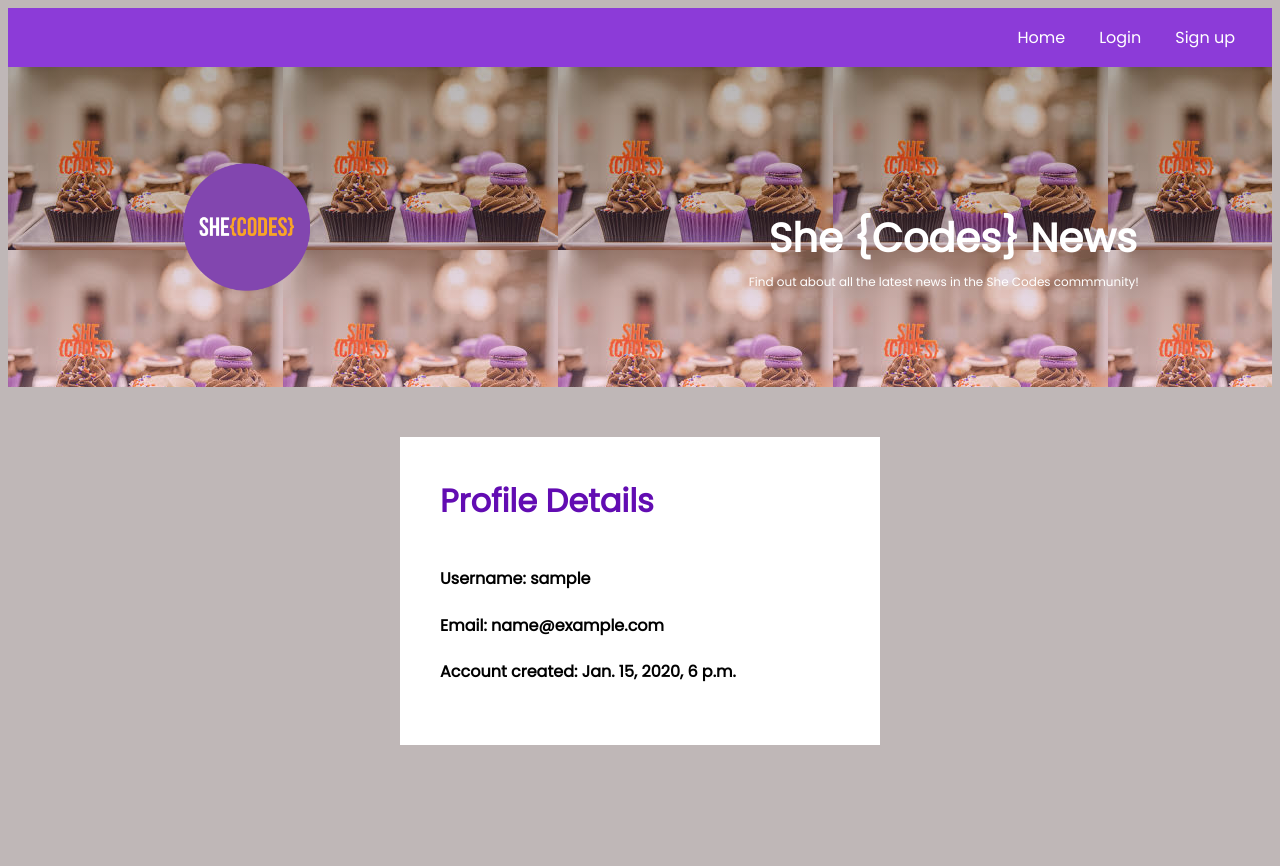
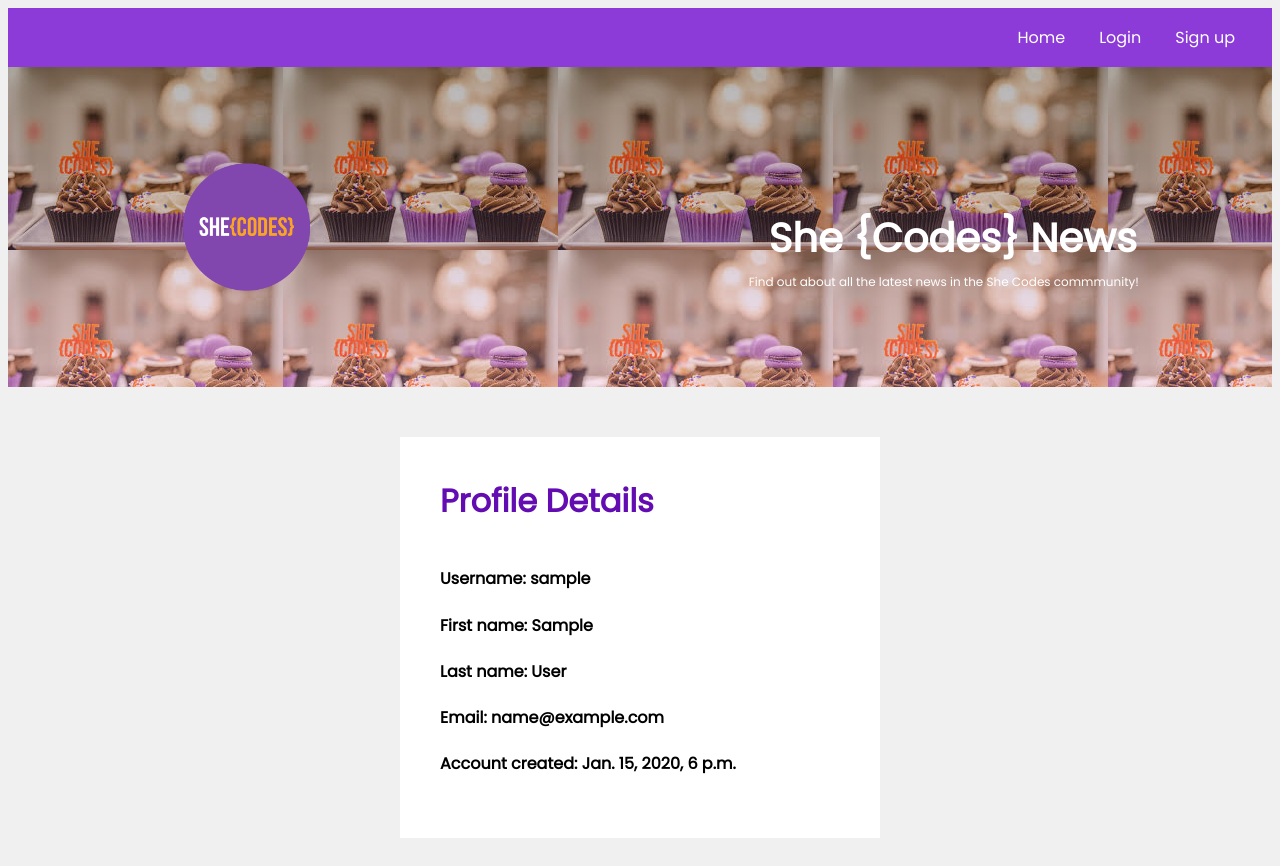
Before and after one commit to SheCodesAus/she-codes-django-news-project-kittypsc, a Django app: page /users/1/ in a window 1280 px wide. Before the commit the page ends 745 px from the top, so only its background shows below. Run offline with Django 4.2, Linux system fonts and the light colour scheme; tables that the repository leaves empty hold one stand-in row (values such as "Sample post"); parts of the project's set-up code (start-up, migrations or seed data) failed here and were passed over.

Commit message:
thursday 15th dec

```diff
--- a/she_codes_news/news/forms.py
+++ b/she_codes_news/news/forms.py
@@ -5,7 +5,7 @@
 class StoryForm(ModelForm):
     class Meta:
         model = NewsStory
-        fields = ['title', 'pub_date', 'image_url', 'content']
+        fields = ['title', 'pub_date', 'first_name', 'last_name', 'image_url', 'content']
         widgets = {
             'pub_date': forms.DateInput(format=('%m/%d/%Y'),
 attrs={'class':'form-control', 'placeholder':'Select a date',
--- a/she_codes_news/news/models.py
+++ b/she_codes_news/news/models.py
@@ -8,7 +8,9 @@
     author = models.ForeignKey(
         USER, on_delete=models.CASCADE
     )
-    # first_name = models.CharField(max_length=100)
+    first_name = models.CharField(max_length=200, default="")
+    last_name = models.CharField(max_length=200, default="")
+
     pub_date = models.DateTimeField()
     content = models.TextField()
     image_url = models.URLField(max_length=200, default="https://picsum.photos/600")
--- a/she_codes_news/news/templates/news/index.html
+++ b/she_codes_news/news/templates/news/index.html
@@ -12,7 +12,7 @@
         <div class='Section-1-sub'>
             {% if request.user.is_authenticated %}
             Welcome back
-            <a href="{% url 'users:user' pk=user.id %}"> {{ user.username }}!</a>
+            <a href="{% url 'users:user' pk=user.id %}"> {{ user.first_name }}!</a>
         </div>
         <div>
             <button type="button" class="btn"><a href="{% url 'news:newStory' %}">Write New Story</a></button>
--- a/she_codes_news/static/styles.css
+++ b/she_codes_news/static/styles.css
@@ -4,7 +4,8 @@
 }
 
 body {
-    background-color: rgb(191, 183, 183);
+    display: flex-start;
+    background-color: rgb(240, 240, 240);
 }
 
 header {
@@ -189,9 +190,9 @@
 /* section 2 */
 
 .section-2 {
-    position: relative;
-    display: wrap;
-
+    position: absolute;
+    display: block;
+    margin-top: 20px;
     justify-content: center;
     align-items: center;
     padding: 10px;
--- a/she_codes_news/users/templates/users/accountView.html
+++ b/she_codes_news/users/templates/users/accountView.html
@@ -6,6 +6,8 @@
     <div class="user-main">
         <h3>Profile Details</h3>
         <h4>Username: {{ user.username }}<h4>
+        <h4>First name: {{ user.first_name }}<h4>
+        <h4>Last name: {{ user.last_name }}<h4>
         <h4>Email: {{ user.email }}</h4>
         <h4>Account created: {{ user.date_joined }}</h4>
     </div>
```
Also changed, not shown: she_codes_news/news/migrations/0004_newsstory_first_name.py (added), she_codes_news/news/migrations/0005_newsstory_last_name.py (added).
